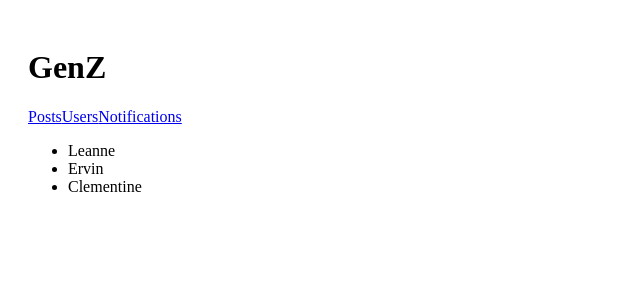
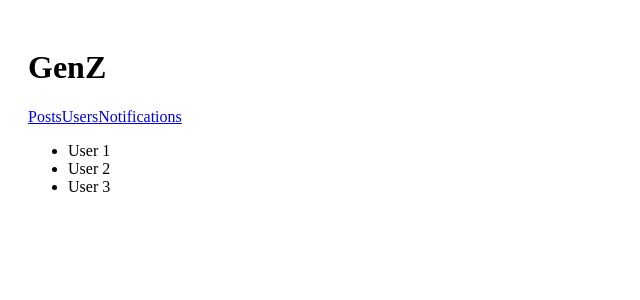
Before and after one commit to acciojob/social-media-iABM3568, a React app: page /users in a window 1280 px wide. Shown: the top 300 px of the page, without its empty margins (0-640 px from the left). Built offline with nearby package versions, Linux system fonts and the light colour scheme.

Commit message:
Update Users.js

```diff
--- a/src/components/Users.js
+++ b/src/components/Users.js
@@ -1,23 +1,26 @@
 import React, { useState } from "react";
 
-const Users = () => {
-  const [showPost, setShowPost] = useState(false);
+export default function Users() {
+  const [step, setStep] = useState(0);
 
   return (
     <>
-      <ul>
-        <li>Leanne</li>
-        <li>Ervin</li>
-        <li onClick={() => setShowPost(true)}>Clementine</li>
-      </ul>
+      {step === 0 && (
+        <ul>
+          <li onClick={() => setStep(1)}>User 1</li>
+          <li onClick={() => setStep(1)}>User 2</li>
+          <li onClick={() => setStep(1)}>User 3</li>
+        </ul>
+      )}
 
-      {showPost && (
-        <div className="post">
-          <p>User Post</p>
-        </div>
+      {step === 1 && (
+        <ul>
+          <li>Post 1</li>
+          <li onClick={() => setStep(2)}>Post 2</li>
+        </ul>
       )}
+
+      {step === 2 && <div className="post">User Post</div>}
     </>
   );
-};
-
-export default Users;
+}
```
